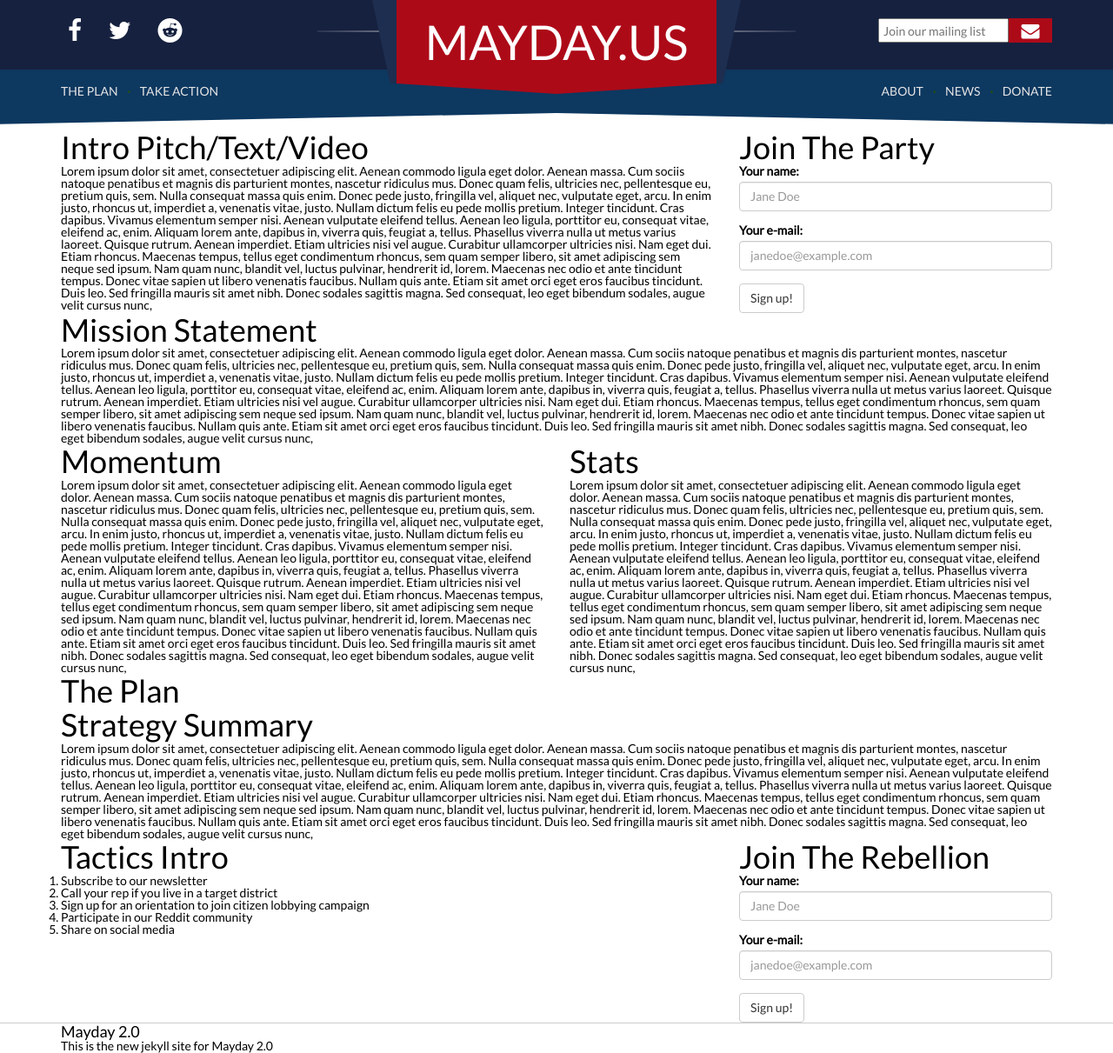
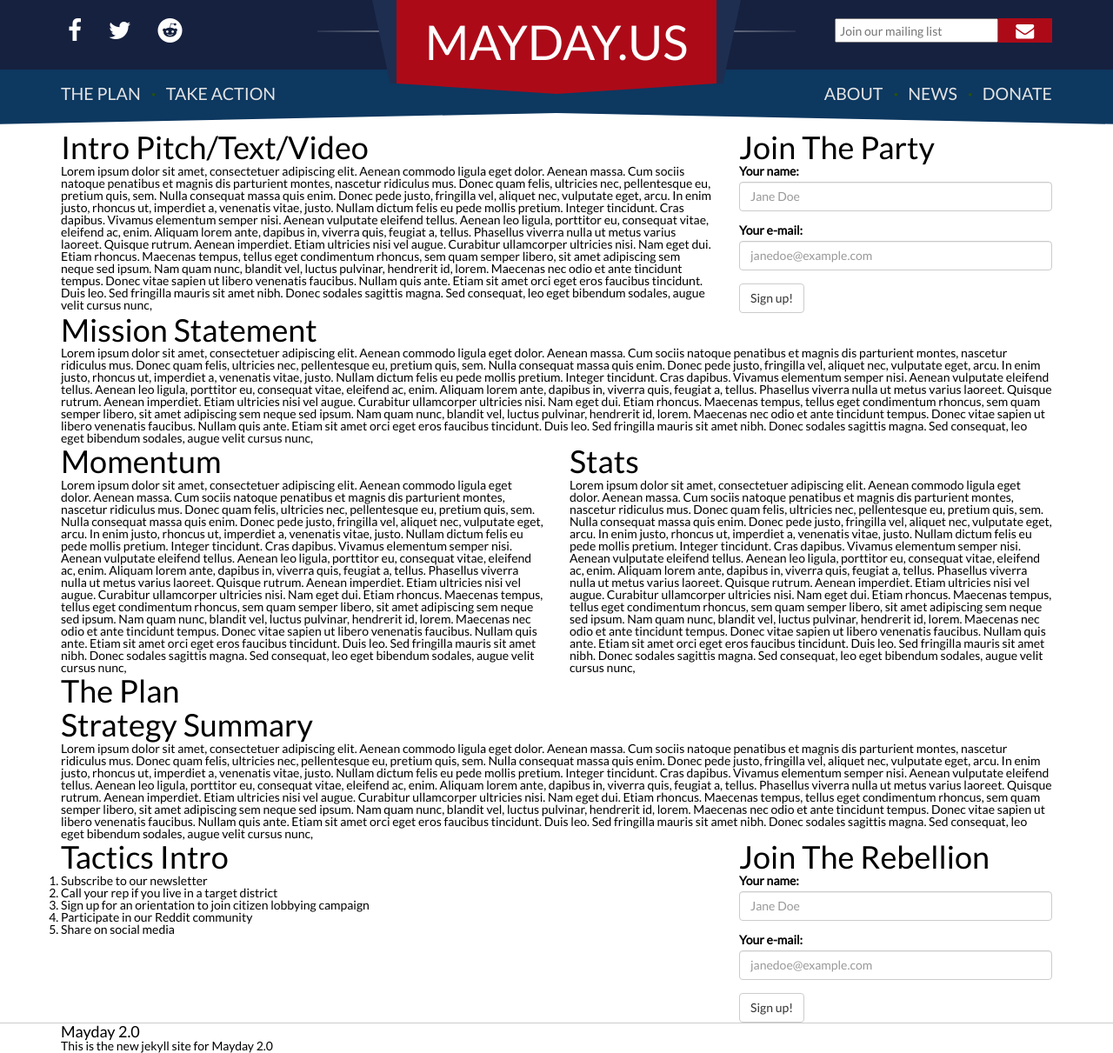
Before and after one commit to MayOneUS/mayday-2.0-frontend, a Jekyll site: the page built from index.html, in a window 1280 px wide. Shown: the whole page at 87% size. Built offline with Jekyll 4.4.1, drawn with Linux system fonts in a browser that asks for light colours; nearby versions of some CDN libraries.

Commit message:
no relative media queries, so all 4 must be defined each time

```diff
--- a/_sass/_layout.scss
+++ b/_sass/_layout.scss
@@ -110,11 +110,18 @@
       width: 30%;
       margin-top: 1.5em;
       form {
+        display: inline-block;
+
         width: 200px;
+        @include tablet {
+          width: 200px;
+        }
         @include small-desktop {
           width: 250px;
         }
-        display: inline-block;
+        @include large-desktop {
+          width: 250px;
+        }
         input {
           height: 2em;
           margin: 0;
@@ -163,6 +170,9 @@
       font-size: 1.2em;
     }
     @include small-desktop {
+      font-size: 1.4em;
+    }
+    @include large-desktop {
       font-size: 1.4em;
     }
     a {
```
